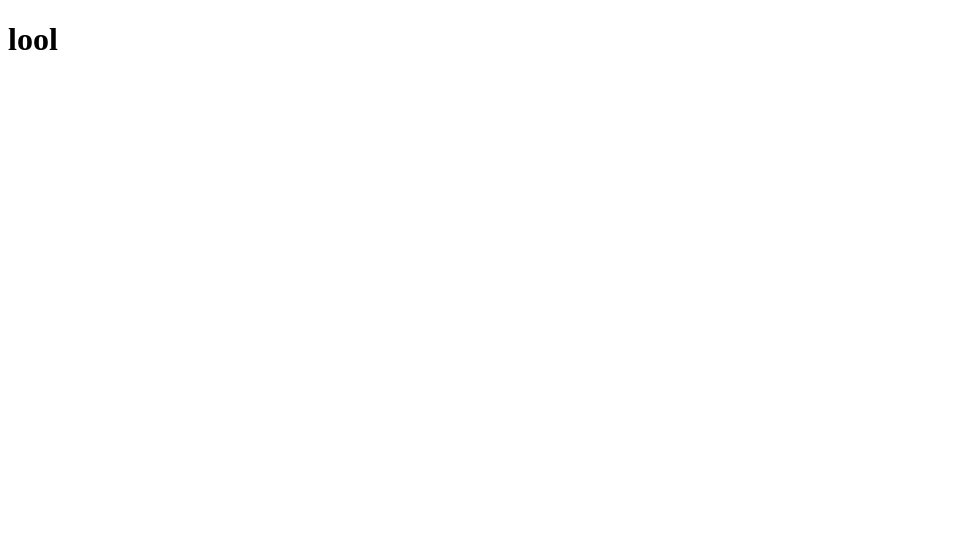
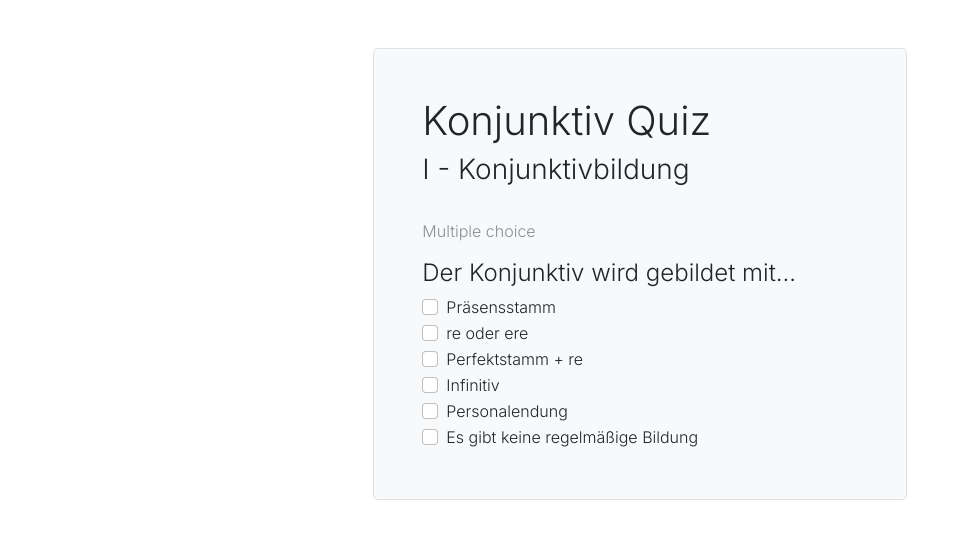
Before and after one commit to philipp-gut/philipp-gut.github.io, a plain HTML site: page index.html in a window 1280 px wide. Shown: the whole page, without its empty margins (0-961 px from the left). Drawn offline with nearby package versions, Linux system fonts and the light colour scheme.

Commit message:
progress

```diff
--- a/index.html
+++ b/index.html
@@ -1,9 +1,56 @@
 <!DOCTYPE html>
-<html>
+<html lang="de">
   <head>
-    <title>Latein Aufgabe dikka</title>
+    <!-- Required meta tags -->
+    <meta charset="utf-8">
+    <meta name="viewport" content="width=device-width, initial-scale=1">
+
+    <!-- Bootstrap CSS -->
+    <link href="stylers.css" rel="stylesheet">
+    <link href="https://cdn.jsdelivr.net/npm/bootstrap@5.1.1/dist/css/bootstrap.min.css" rel="stylesheet" integrity="sha384-F3w7mX95PdgyTmZZMECAngseQB83DfGTowi0iMjiWaeVhAn4FJkqJByhZMI3AhiU" crossorigin="anonymous">
+
+    <title>Konjunktiv Quiz</title>
   </head>
   <body>
-    <h1>lool</h1>
+    <br><br>
+    <div class="col-md-10 mx-auto col-lg-5 p-4 p-md-5 border rounded-3 bg-light">
+
+      <h1>Konjunktiv Quiz</h1>
+        <h3>I - Konjunktivbildung</h3><br>
+        <p class="hint">Multiple choice</p>
+        <h4>Der Konjunktiv wird gebildet mit...</h4>
+      <div class="form-check">
+        <input class="form-check-input" type="checkbox" name="flexRadioDefault" id="flexRadioDefault1">
+        <label class="form-check-label" for="flexRadioDefault1">Präsensstamm</label>
+      </div>
+
+      <div class="form-check">
+        <input class="form-check-input" type="checkbox" name="flexRadioDefault" id="flexRadioDefault2">
+        <label class="form-check-label" for="flexRadioDefault2">re oder ere</label>
+      </div>
+
+      <div class="form-check">
+        <input class="form-check-input" type="checkbox" name="flexRadioDefault" id="flexRadioDefault2">
+        <label class="form-check-label" for="flexRadioDefault2">Perfektstamm + re</label>
+      </div>
+
+      <div class="form-check">
+        <input class="form-check-input" type="checkbox" name="flexRadioDefault" id="flexRadioDefault2">
+        <label class="form-check-label" for="flexRadioDefault2">Infinitiv</label>
+      </div>
+
+      <div class="form-check">
+        <input class="form-check-input" type="checkbox" name="flexRadioDefault" id="flexRadioDefault2">
+        <label class="form-check-label" for="flexRadioDefault2">Personalendung</label>
+      </div>
+
+      <div class="form-check">
+        <input class="form-check-input" type="checkbox" name="flexRadioDefault" id="flexRadioDefault2">
+        <label class="form-check-label" for="flexRadioDefault2">Es gibt keine regelmäßige Bildung</label>
+      </div>
+
+    </div>
+
+    <script src="https://cdn.jsdelivr.net/npm/bootstrap@5.1.1/dist/js/bootstrap.bundle.min.js" integrity="sha384-/bQdsTh/da6pkI1MST/rWKFNjaCP5gBSY4sEBT38Q/9RBh9AH40zEOg7Hlq2THRZ" crossorigin="anonymous"></script>
   </body>
 </html>
--- /dev/null
+++ b/stylers.css
@@ -0,0 +1,9 @@
+@import url('https://fonts.googleapis.com/css2?family=Inter:wght@300&display=swap');
+
+.hint {
+    opacity: 0.5;
+}
+
+* {
+    font-family: 'Inter', sans-serif;
+}
```
Also changed, not shown: favicon.ico (added), script.js (added).
